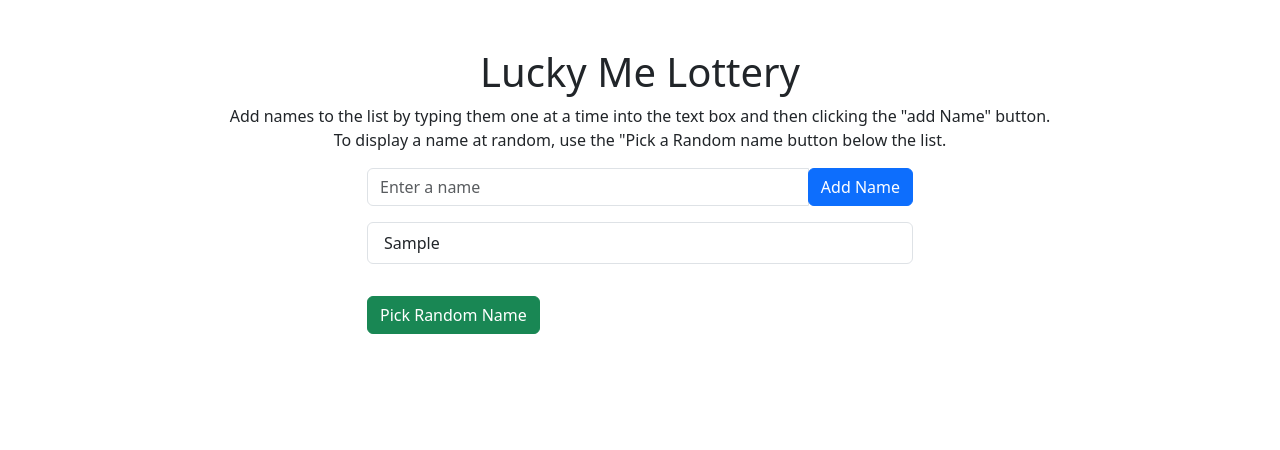
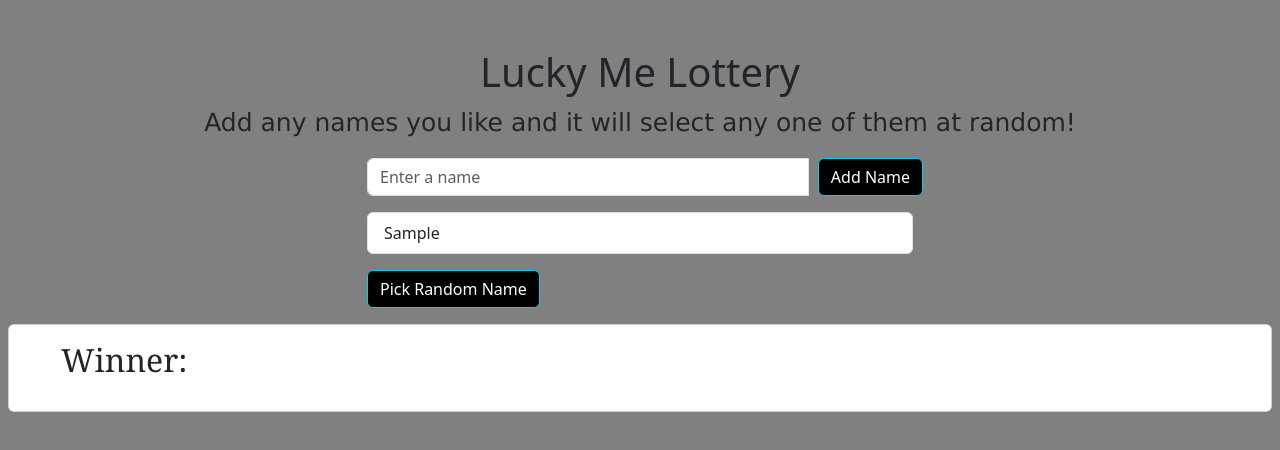
Before and after one commit to AaronM524/March-Lottery-Website, a plain HTML site: page index.html in a window 1280 px wide. Both pictures are taken after typing "Sample" into the empty fields and a click on the button "Add Name". Drawn offline with nearby package versions, Linux system fonts and the light colour scheme.

Commit message:
finished

```diff
--- a/index.html
+++ b/index.html
@@ -10,6 +10,7 @@
     <!-- Bootstrap CSS v5.2.1 -->
     <link href="https://cdn.jsdelivr.net/npm/bootstrap@5.3.2/dist/css/bootstrap.min.css" rel="stylesheet"
         integrity="sha384-T3c6CoIi6uLrA9TneNEoa7RxnatzjcDSCmG1MXxSR1GAsXEV/Dwwykc2MPK8M2HN" crossorigin="anonymous" />
+        <link rel="stylesheet" href="style.css">
 </head>
 
 <body>
@@ -17,11 +18,8 @@
         <div class="row">
             <div class="col-12 text-center">
                 <h1>Lucky Me Lottery</h1>
-                <p>
-                    Add names to the list by typing them one at a time into the text box
-                    and then clicking the "add Name" button. <br />
-                    To display a name at random, use the "Pick a Random name button
-                    below the list.
+                <p class="pfont">
+                    Add any names you like and it will select any one of them at random!
                 </p>
             </div>
         </div>
@@ -30,19 +28,32 @@
                 <div class="input-group mb-3">
                     <input type="text" id="nameInput" class="form-control" placeholder="Enter a name" />
                     <div class="input-group-append">
-                        <button id="addNameBtn" class="btn btn-primary">Add Name</button>
+                        <button id="addNameBtn" class="btn btn-info custompadding">Add Name</button>
                     </div>
                 </div>
                 <div class="div">
                     <ul id="nameList" class="list-group"></ul>
                 </div>
                 <div id="randomName" class="mt-3 text-center"></div>
-                <button id="pickRandomBtn" class="btn btn-success mt-3">
+                <button id="pickRandomBtn" class="btn btn-info ">
                     Pick Random Name
                 </button>
             </div>
         </div>
     </div>
+
+         <!-- display winner -->
+         <div class="row m-2 g-2">
+            <div class="card">
+                <div class="card-body">
+                    <ul id="selectedNameDisplay">
+                        <h2 class="h2font"> Winner:</h2>
+                    </ul>
+                </div>
+            </div>
+        </div>
+
+
     <!-- Bootstrap JavaScript Libraries -->
     <script src="https://cdn.jsdelivr.net/npm/@popperjs/core@2.11.8/dist/umd/popper.min.js"
         integrity="sha384-I7E8VVD/ismYTF4hNIPjVp/Zjvgyol6VFvRkX/vR+Vc4jQkC+hVqc2pM8ODewa9r"
--- a/script.js
+++ b/script.js
@@ -1,54 +1,57 @@
-// Create an Array to store names
-const namesArray = [];
+const namesArray = [] // array to store names
 
-function addName() {
-  const nameInput = document.getElementById("nameInput"); //starting name input
-  const name = nameInput.value.trim(); //get the TRIMMED value of the input box
-  namesArray.push(name); //add the name to the end of the array
-  displayNames(); // Call the displayNames function to update the list
+function addName () {
+  const nameInput = document.getElementById('nameInput') // Get the input element
+  const name = nameInput.value.trim()
 
-  nameInput.value = ""; // Clear the input after adding the name
+  if (name !== '') {
+    // make sure the name is not empty
+    namesArray.push(name) // Add the name
+    displayNames()
+
+    nameInput.value = '' // Clears the input box after you add the name
+
+} else {
+    alert('Not a Valid Name') // Show an alert if the name is empty
+  }
 }
 
-function displayNames() {
-  const nameList = document.getElementById("nameList"); // Get the list element
-  nameList.innerHTML = ""; // Clear the previous list
+// Function to display names in the list
+function displayNames () {
+    const nameList = document.getElementById('nameList')
+  nameList.innerHTML = '' // Clear the last list
 
   for (let i = 0; i < namesArray.length; i++) {
     // Loop through the names array
-    const name = namesArray[i]; // Get the current name
+    const name = namesArray[i]
+    const li = document.createElement('li')
+    li.className = 'list-group-item'
+    const span = document.createElement('span') // Create a new span element
+    span.textContent = name
 
-    const li = document.createElement("li"); // Create a new list item element
-    li.className = "list-group-item"; // Set the class for the list item
-
-    const span = document.createElement("span"); // Create a new span element
-    span.textContent = name; // Set the text content of the span to the name
-
-    li.appendChild(span); // Append the span to the list item
-    nameList.appendChild(li); // Append the list item to the list
+    li.appendChild(span) // Append the span to the list item
+    nameList.appendChild(li)
   }
   }
 
-document.getElementById("addNameBtn").addEventListener("click", addName);
-
-document
-  .getElementById("pickRandomBtn")
-  .addEventListener("click", pickRandomName);
-
   function pickRandomName() {
-  const randomNameDiv = document.getElementById('randomName')
+    const randomNameDiv = document.getElementById('selectedNameDisplay')
     randomNameDiv.textContent = ''
 
-  const randomNumber = Math.floor(Math.random() * namesArray.length) // generates random numer for the to be used in the index
-  const randomName= namesArray[randomNumber]
+    //Generate and select a random name from names array
+    const randomNumber = Math.floor(Math.random() * namesArray.length)
+    const randomName = namesArray[randomNumber]
+
     randomNameDiv.textContent = randomName
 
     namesArray.splice(randomNumber, 1)
 
     displayNames();
+  }
 
 
+// Event listener for the button
+document.getElementById('addNameBtn').addEventListener('click', addName)
 
-
-
-}
+// click and select random name
+document.getElementById('pickRandomBtn').addEventListener('click', pickRandomName)
--- a/style.css
+++ b/style.css
@@ -1,4 +1,26 @@
+body {
+    background-color: grey;
+}
+
 .customfont {
     font-family: Cambria, Cochin, Georgia, Times, 'Times New Roman', serif;
-    font-size: 35px;
+    font-size: 100px;
 }
+
+.pfont {
+   font-family:Verdana, Geneva, Tahoma, sans-serif;
+   font-size: 25px;
+}
+
+.btn {
+    background-color: black;
+    color: white;
+}
+
+.custompadding {
+    left: 10px;
+}
+
+.h2font {
+    font-family: Cambria, Cochin, Georgia, Times, 'Times New Roman', serif;
+}
```
Lines whose indentation alone changed are shown as unchanged.
